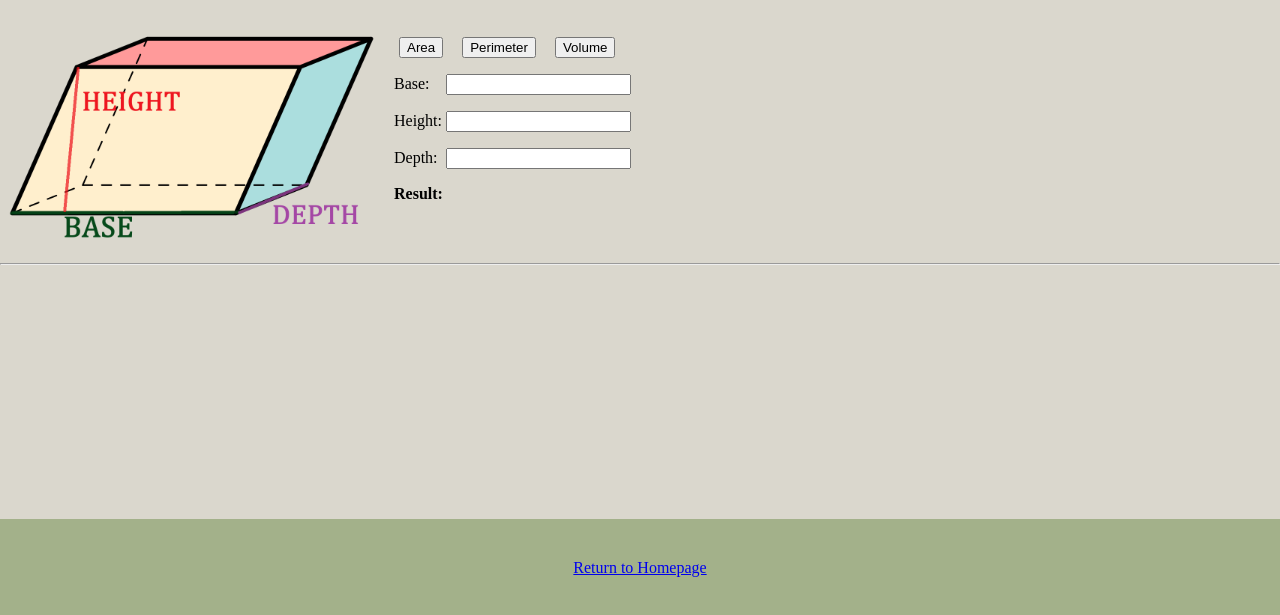
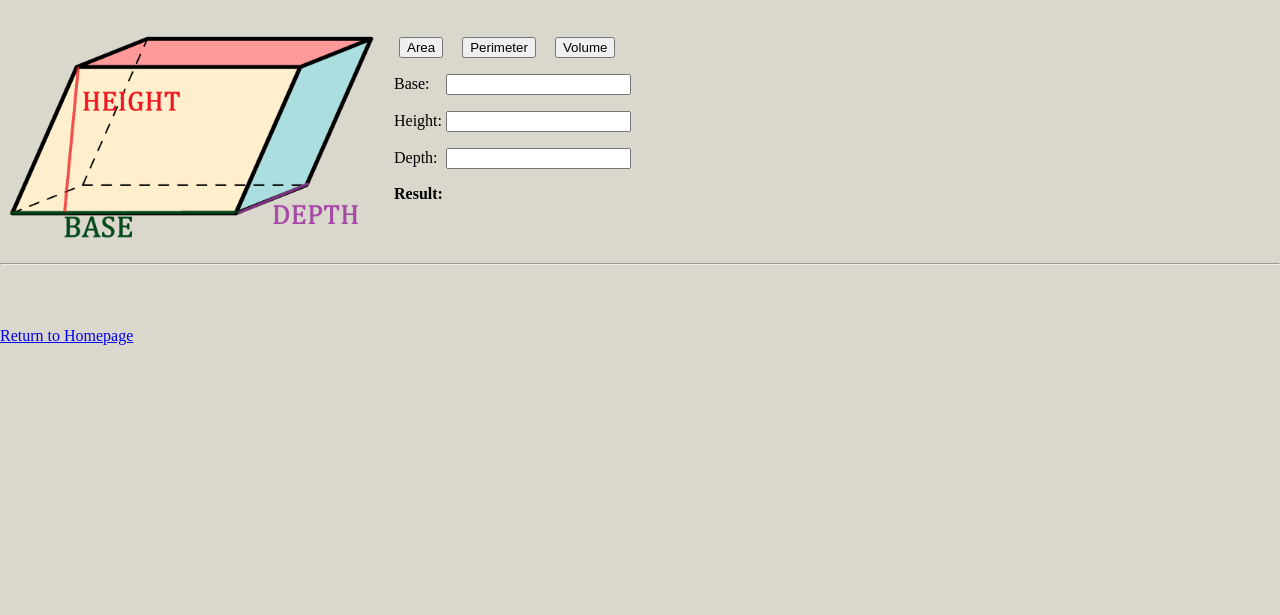
Before and after one commit to kylieolney/kylieolney.github.io, a plain HTML site: page shapeCalculator.html in a window 1280 px wide. Shown: the part 141-756 px from the top of the page. Drawn offline with Linux system fonts and the light colour scheme.

```diff
--- a/shapeCalculator.html
+++ b/shapeCalculator.html
@@ -20,7 +20,8 @@
 		<p><b>Result: </b><span id='calculatorResult'></span></p>
 	<br><br><hr>
     <br><br><br>
-    <a class="goHome" href="index.html">Return to Homepage</a>
+
+    <span><a href="index.html">Return to Homepage</a></span>
 
 
 <script>
```
Also changed, not shown: index.html (+2 -0 lines).
